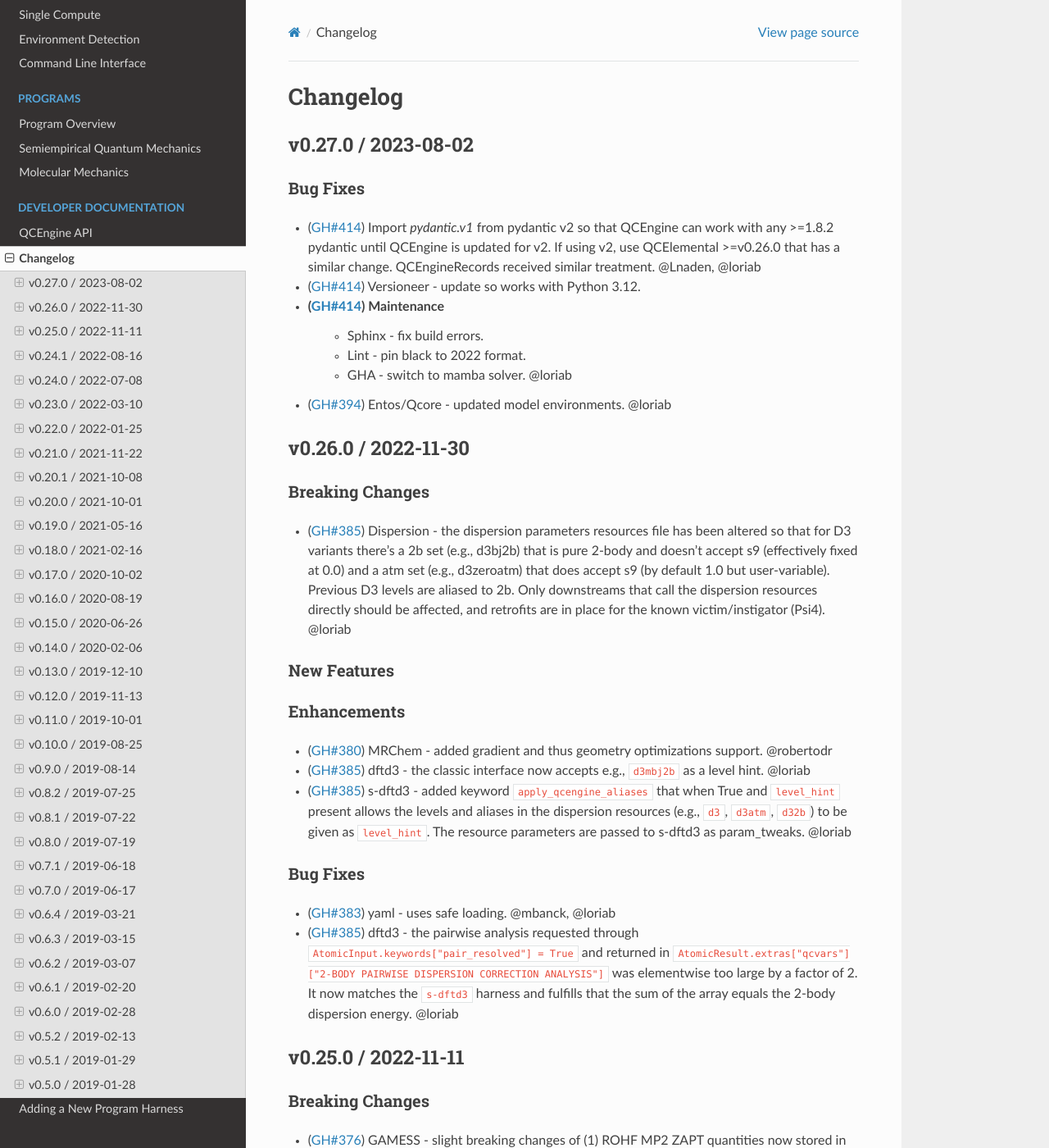
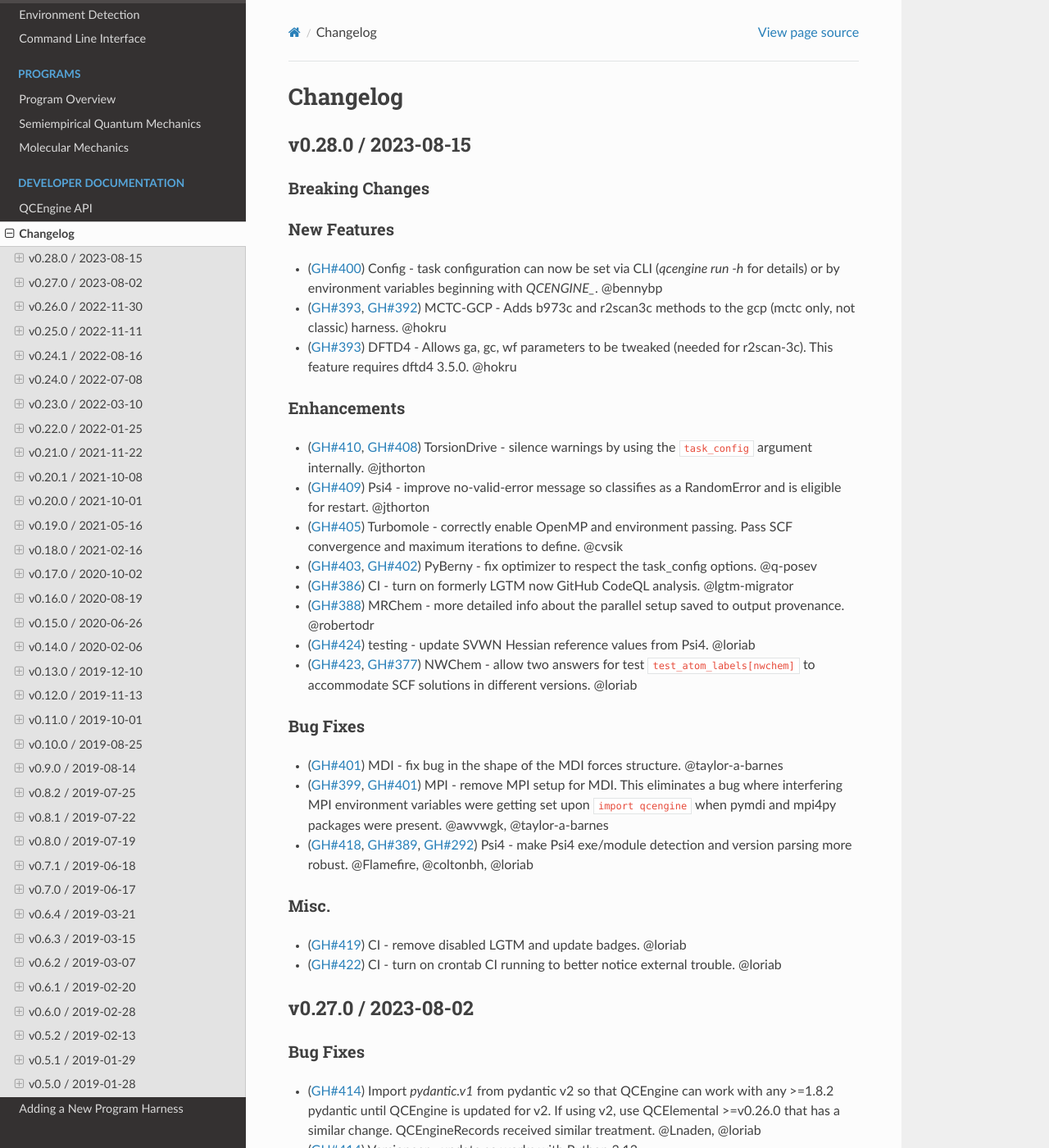
Before and after one commit to MolSSI/QCEngine, a Sphinx documentation site: the page built from docs/source/changelog.rst, in a window 1280 px wide and 1400 px high. Shown: the whole window at 82% size. Built offline with Sphinx 7.4.7 and the Read the Docs theme 2.0.0, drawn with Linux system fonts in a browser that asks for light colours; the version number could not be read and is left out.

Commit message:
v0.28 changelog (#422)
* new changelog tracker

* update changelog

* no links

* update log

* changelog closer

* Apply suggestions from code review

```diff
--- a/docs/source/changelog.rst
+++ b/docs/source/changelog.rst
@@ -1,8 +1,7 @@
 Changelog
 =========
 
-.. vX.Y.0 / 2023-MM-DD
-.. Unreleased
+.. vX.Y.0 / 2023-MM-DD (Unreleased)
 .. --------------------
 ..
 .. Breaking Changes
@@ -16,6 +15,59 @@ Changelog
 ..
 .. Bug Fixes
 .. +++++++++
+..
+.. Misc.
+.. +++++
+..
+.. MUST (Unmerged)
+.. +++++++++++++++
+..
+.. WIP (Unmerged)
+.. ++++++++++++++
+.. - UNMERGED (:pr:`421`) GAMESS - error handling and memory @taylor-a-barnes
+.. - UNMERGED (:pr:`405`, :issue:`415`, :pr:`417`) Config - change default `jobs_per_node` from 2 to more expected 1 so a single job fills the node. Alter CPU count formula to return physical cores on Hyerthreading machines, affecting default `ncores`. The net effect (both changes) for default cores running on Hyperthreading machines is unchanged. @cvsik, @loriab
+.. - UNSOLVED (:issue:`397`) extras failed
+
+
+v0.28.0 / 2023-08-15
+--------------------
+
+Breaking Changes
+++++++++++++++++
+
+New Features
+++++++++++++
+- (:pr:`400`) Config - task configuration can now be set via CLI (`qcengine run -h` for details) or
+  by environment variables beginning with `QCENGINE_`. @bennybp
+- (:pr:`393`, :issue:`392`) MCTC-GCP - Adds b973c and r2scan3c methods to the gcp (mctc only, not classic) harness. @hokru
+- (:pr:`393`) DFTD4 - Allows ga, gc, wf parameters to be tweaked (needed for r2scan-3c). This feature requires dftd4 3.5.0. @hokru
+
+Enhancements
+++++++++++++
+- (:pr:`410`, :issue:`408`) TorsionDrive - silence warnings by using the ``task_config`` argument internally. @jthorton
+- (:pr:`409`) Psi4 - improve no-valid-error message so classifies as a RandomError and is eligible for
+  restart. @jthorton
+- (:pr:`405`) Turbomole - correctly enable OpenMP and environment passing. Pass SCF convergence and
+  maximum iterations to define. @cvsik
+- (:pr:`403`, :issue:`402`) PyBerny - fix optimizer to respect the task_config options. @q-posev
+- (:pr:`386`) CI - turn on formerly LGTM now GitHub CodeQL analysis. @lgtm-migrator
+- (:pr:`388`) MRChem - more detailed info about the parallel setup saved to output provenance. @robertodr
+- (:pr:`424`) testing - update SVWN Hessian reference values from Psi4. @loriab
+- (:pr:`423`, :issue:`377`) NWChem - allow two answers for test ``test_atom_labels[nwchem]`` to accommodate SCF
+  solutions in different versions. @loriab
+
+Bug Fixes
++++++++++
+- (:pr:`401`) MDI - fix bug in the shape of the MDI forces structure. @taylor-a-barnes
+- (:issue:`399`, :pr:`401`) MPI - remove MPI setup for MDI. This eliminates a bug where interfering
+  MPI environment variables were getting set upon ``import qcengine`` when pymdi and mpi4py packages
+  were present. @awvwgk, @taylor-a-barnes
+- (:pr:`418`, :pr:`389`, :issue:`292`) Psi4 - make Psi4 exe/module detection and version parsing more robust. @Flamefire, @coltonbh, @loriab
+
+Misc.
++++++
+- (:pr:`419`) CI - remove disabled LGTM and update badges. @loriab
+- (:pr:`422`) CI - turn on crontab CI running to better notice external trouble. @loriab
 
 
 v0.27.0 / 2023-08-02
```
Also changed, not shown: 1 other file.
